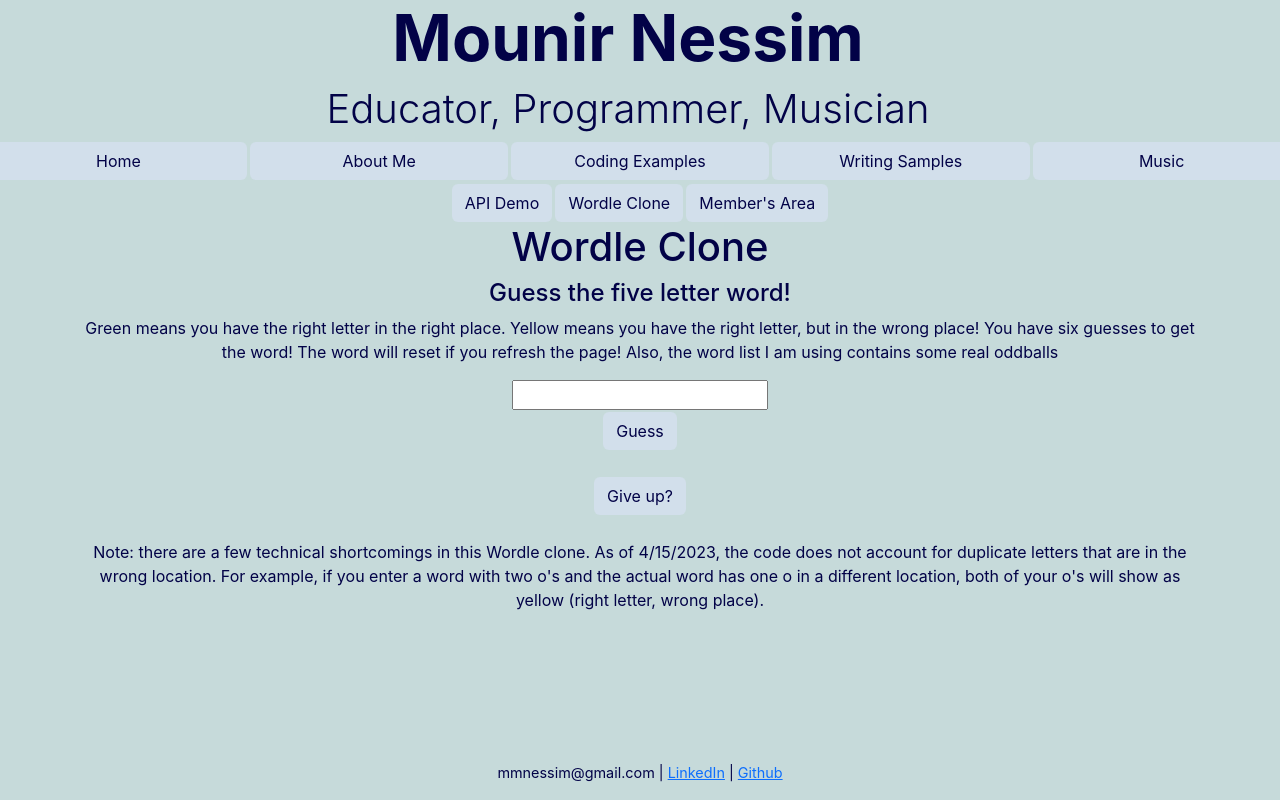
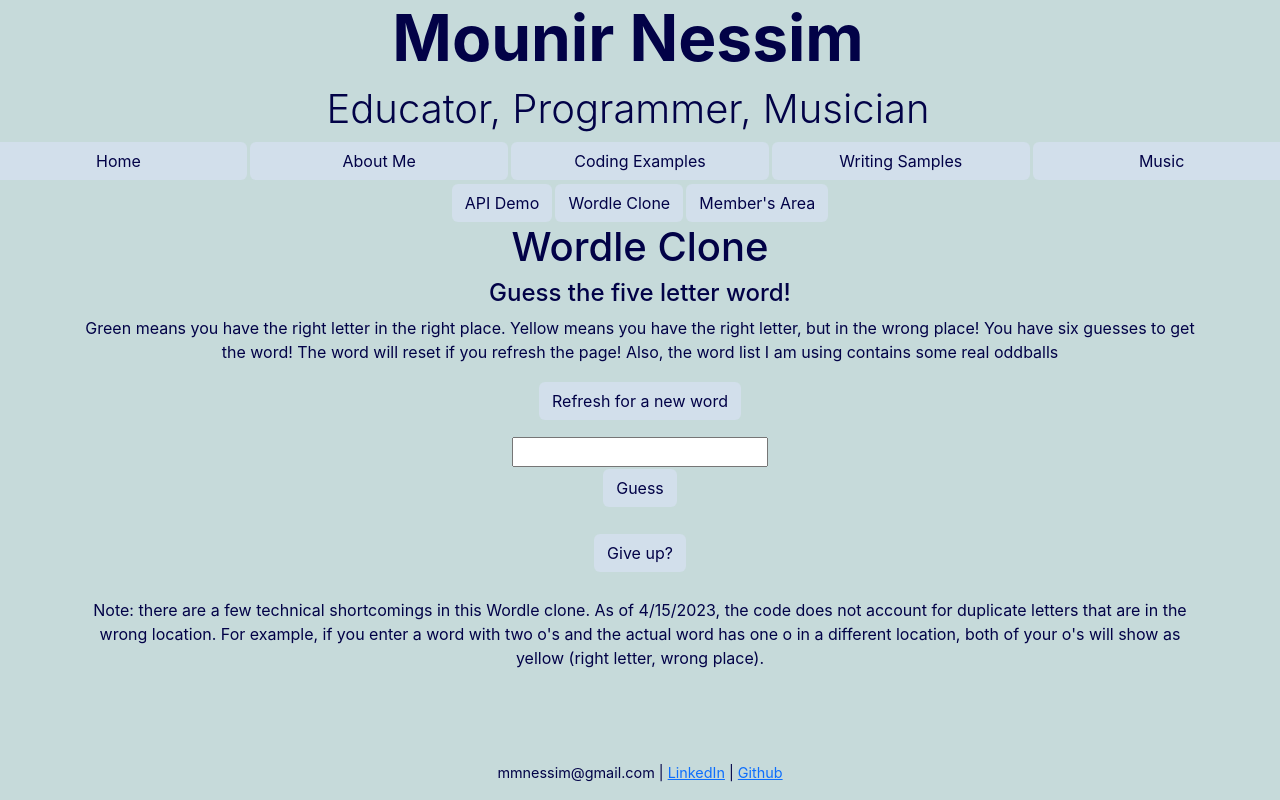
Before and after one commit to mmnessim/portfolio, a React (Create React App) app: page /coding/wordle in a window 1280 px wide. Built offline with nearby package versions, Linux system fonts and the light colour scheme.

Commit message:
copied updates from porfolio 1 in wordle clone

```diff
--- a/src/components/loginArea/login.js
+++ b/src/components/loginArea/login.js
@@ -5,6 +5,7 @@ export function Login() {
     const [email, setEmail] = useState();
     const [password, setPassword] = useState();
     const [data, setData] = useState();
+
 
     function handleEmail(e) {
         setEmail(e.target.value);
--- a/src/components/wordleClone/input.js
+++ b/src/components/wordleClone/input.js
@@ -10,7 +10,7 @@ export function Input(props) {
     const [giveupMessage, setGiveupMessage] = useState();
 
     const handleInput = (e) => {
-        setInput(e.target.value);
+        setInput(e.target.value.toLowerCase());
     }
 
     useEffect(() => {
--- a/src/components/wordleClone/wordleContainer.js
+++ b/src/components/wordleClone/wordleContainer.js
@@ -10,17 +10,17 @@ export function WordleContainer() {
 
     const wordArray = word.split('');
     console.log(wordArray)
- /*
+
     function refreshPage() {
         window.location.reload();
     }
-    */
 
     return(
         <div className='container content'>
             <h1>Wordle Clone</h1>
             <h4>Guess the five letter word!</h4>
             <p>Green means you have the right letter in the right place. Yellow means you have the right letter, but in the wrong place! You have six guesses to get the word! The word will reset if you refresh the page! Also, the word list I am using contains some real oddballs</p>
+            <button onClick={refreshPage} className='btn'>Refresh for a new word</button>
             <Input
             word={wordArray}
             giveup={word}
```
